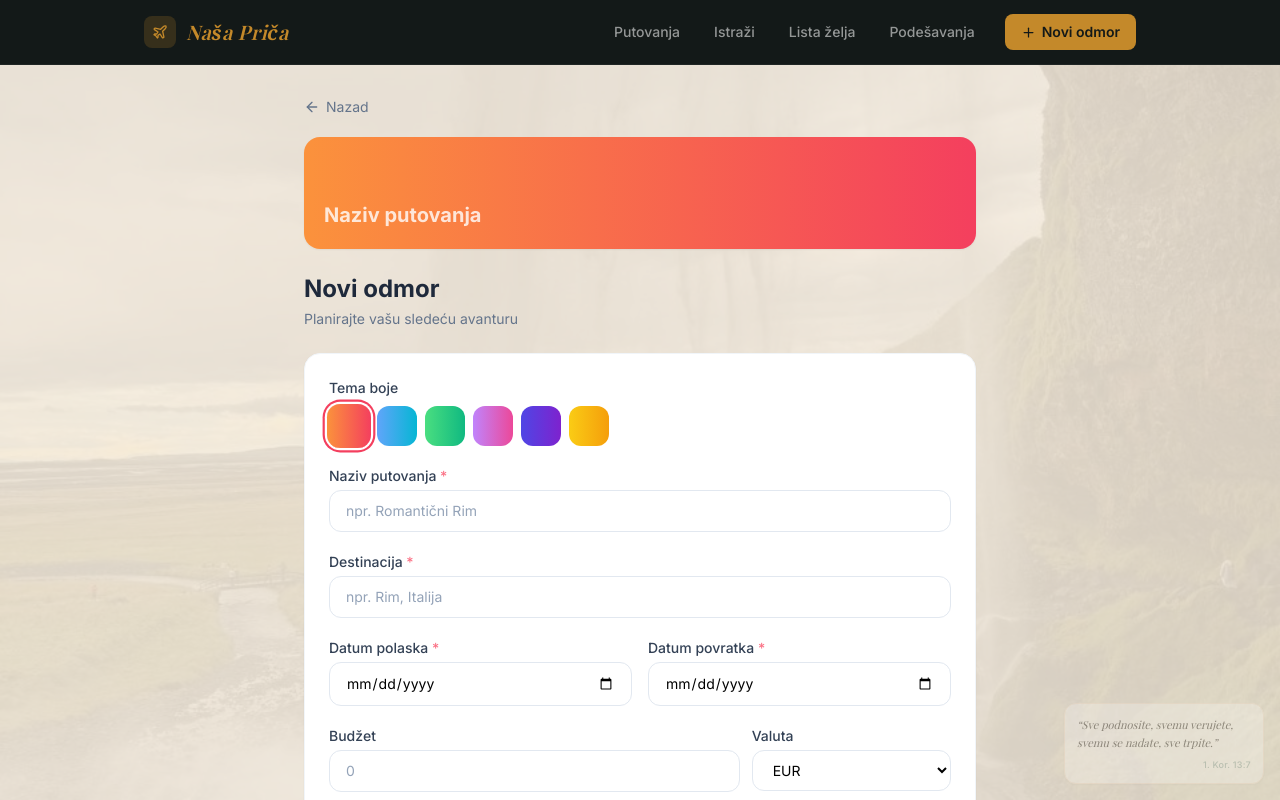
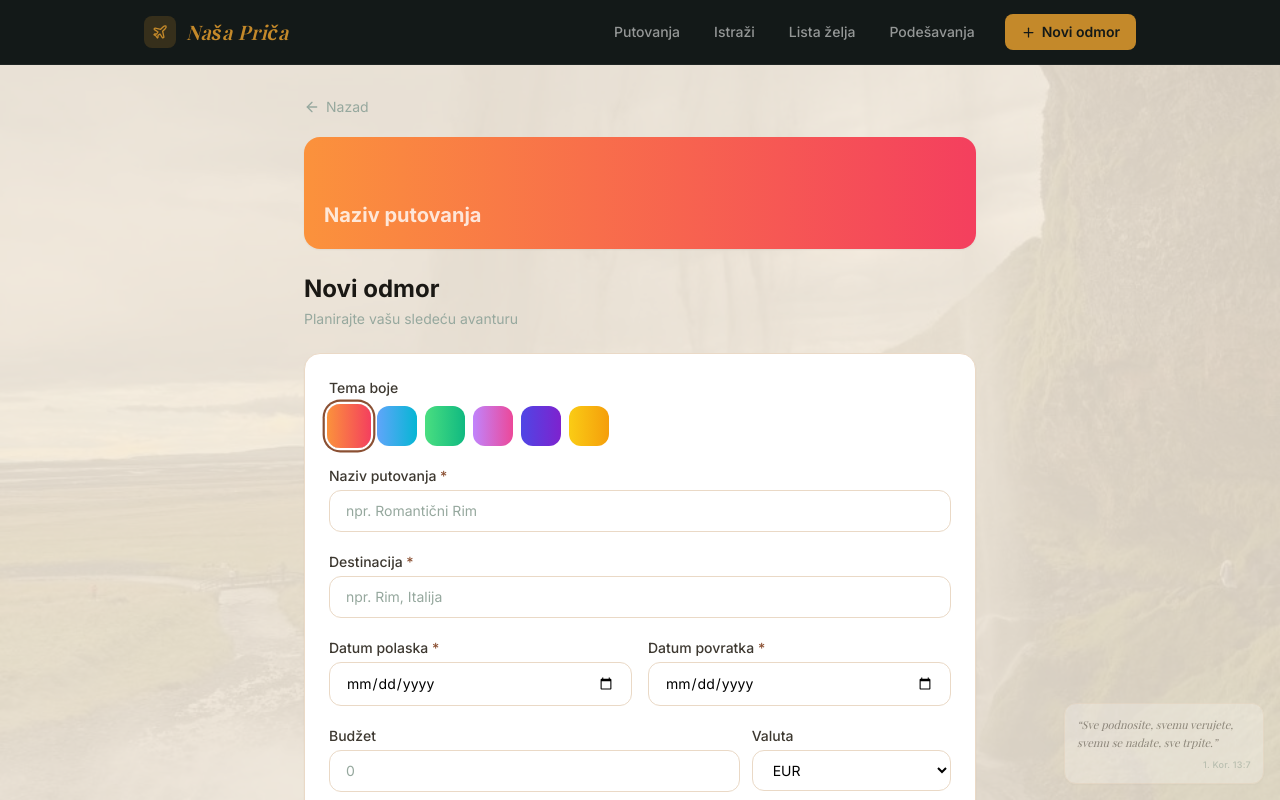
Before and after one commit to nikolaweb11/moj_meni, a React (Vite) app: page /trips/new in a window 1280 px wide. Shown: the top 800 px of the page. Built offline with nearby package versions, Linux system fonts and the light colour scheme; a web font is replaced by a local one.

Commit message:
Partial color update: replace slate-* with warm tokens in pages
https://claude.ai/code/session_01FtovTmuPvk9t6fxNgMRqzW

```diff
--- a/src/pages/BucketList.jsx
+++ b/src/pages/BucketList.jsx
@@ -9,7 +9,7 @@ const PRIORITIES = [
 ]
 
 const inputCls =
-  'border border-slate-200 rounded-xl px-4 py-2 text-sm focus:outline-none focus:ring-2 focus:ring-purple-300 bg-white placeholder-slate-400'
+  'border border-linen rounded-xl px-4 py-2 text-sm focus:outline-none focus:ring-2 focus:ring-purple-300 bg-white placeholder-mist'
 
 export default function BucketList() {
   const { bucketList } = useStore()
@@ -41,8 +41,8 @@ export default function BucketList() {
       {/* Header */}
       <div className="flex items-center justify-between mb-6">
         <div>
-          <h1 className="text-2xl font-bold text-slate-800">Lista želja ⭐</h1>
-          <p className="text-slate-500 text-sm">
+          <h1 className="text-2xl font-bold text-ink">Lista želja ⭐</h1>
+          <p className="text-mist text-sm">
             {done}/{bucketList.length} destinacija posećeno
           </p>
         </div>
@@ -56,8 +56,8 @@ export default function BucketList() {
 
       {/* Add form */}
       {showForm && (
-        <div className="bg-white rounded-2xl p-5 shadow-sm border border-slate-100 mb-6">
-          <h3 className="font-semibold text-slate-700 mb-4">Nova destinacija</h3>
+        <div className="bg-white rounded-2xl p-5 shadow-sm border border-linen mb-6">
+          <h3 className="font-semibold text-ink-light mb-4">Nova destinacija</h3>
           <div className="space-y-3">
             <div className="grid grid-cols-2 gap-3">
               <input
@@ -84,7 +84,7 @@ export default function BucketList() {
               className={`${inputCls} w-full`}
             />
             <div>
-              <p className="text-xs text-slate-500 mb-2">Prioritet</p>
+              <p className="text-xs text-mist mb-2">Prioritet</p>
               <div className="flex gap-2">
                 {PRIORITIES.map((p) => (
                   <button
@@ -94,7 +94,7 @@ export default function BucketList() {
                     className={`flex items-center gap-1.5 px-3 py-1.5 rounded-xl text-xs font-medium transition-all ${
                       form.priority === p.id
                         ? `${p.bg} ${p.text} ring-2 ring-offset-1 ring-current`
-                        : 'bg-slate-100 text-slate-500 hover:bg-slate-200'
+                        : 'bg-linen text-mist hover:bg-linen'
                     }`}
                   >
                     {p.emoji} {p.label}
@@ -111,7 +111,7 @@ export default function BucketList() {
               </button>
               <button
                 onClick={() => setShowForm(false)}
-                className="px-4 border border-slate-200 text-slate-600 text-sm py-2.5 rounded-xl hover:bg-slate-50 transition-colors"
+                className="px-4 border border-linen text-ink-light text-sm py-2.5 rounded-xl hover:bg-parchment transition-colors"
               >
                 Otkaži
               </button>
@@ -133,7 +133,7 @@ export default function BucketList() {
             className={`px-4 py-1.5 rounded-full text-sm font-medium transition-colors ${
               filter === val
                 ? 'bg-purple-600 text-white'
-                : 'bg-white text-slate-600 border border-slate-200 hover:border-purple-300 hover:text-purple-600'
+                : 'bg-white text-ink-light border border-linen hover:border-purple-300 hover:text-purple-600'
             }`}
           >
             {label}
@@ -142,16 +142,16 @@ export default function BucketList() {
       </div>
 
       {filtered.length === 0 ? (
-        <div className="text-center py-16 bg-white rounded-2xl border-2 border-dashed border-slate-200">
+        <div className="text-center py-16 bg-white rounded-2xl border-2 border-dashed border-linen">
           <div className="text-5xl mb-3">🌍</div>
-          <p className="font-semibold text-slate-600 mb-1">
+          <p className="font-semibold text-ink-light mb-1">
             {filter === 'done'
               ? 'Niste još posetili nijednu destinaciju'
               : filter === 'pending'
               ? 'Nema neposećenih destinacija'
               : 'Lista želja je prazna'}
           </p>
-          <p className="text-sm text-slate-400">
+          <p className="text-sm text-mist">
             {filter === 'all' && 'Dodajte mesta koja želite da posetite zajedno'}
           </p>
         </div>
@@ -165,19 +165,19 @@ export default function BucketList() {
                 className={`bg-white rounded-2xl p-4 shadow-sm border transition-all ${
                   item.done
                     ? 'border-green-200 opacity-75'
-                    : 'border-slate-100 hover:shadow-md hover:-translate-y-0.5'
+                    : 'border-linen hover:shadow-md hover:-translate-y-0.5'
                 }`}
               >
                 <div className="flex items-start justify-between mb-1">
                   <div className="flex-1 min-w-0">
                     <h3
-                      className={`font-bold text-slate-800 text-base ${
-                        item.done ? 'line-through text-slate-400' : ''
+                      className={`font-bold text-ink text-base ${
+                        item.done ? 'line-through text-mist' : ''
                       }`}
                     >
                       {item.destination}
                     </h3>
-                    <p className="text-sm text-slate-500">{item.country}</p>
+                    <p className="text-sm text-mist">{item.country}</p>
                   </div>
                   <span
                     className={`text-xs px-2.5 py-1 rounded-full font-medium flex-shrink-0 ml-2 ${priority.bg} ${priority.text}`}
@@ -187,16 +187,16 @@ export default function BucketList() {
                 </div>
 
                 {item.notes && (
-                  <p className="text-xs text-slate-400 mt-2 mb-3 leading-relaxed">{item.notes}</p>
+                  <p className="text-xs text-mist mt-2 mb-3 leading-relaxed">{item.notes}</p>
                 )}
 
-                <div className="flex items-center gap-2 pt-3 border-t border-slate-50 mt-3">
+                <div className="flex items-center gap-2 pt-3 border-t border-linen mt-3">
                   <button
                     onClick={() => toggleBucketItem(item.id)}
                     className={`flex items-center gap-1.5 text-xs font-medium px-3 py-1.5 rounded-lg transition-colors ${
                       item.done
                         ? 'bg-green-100 text-green-700 hover:bg-green-200'
-                        : 'bg-slate-100 text-slate-600 hover:bg-purple-100 hover:text-purple-700'
+                        : 'bg-linen text-ink-light hover:bg-purple-100 hover:text-purple-700'
                     }`}
                   >
                     {item.done ? (
@@ -209,7 +209,7 @@ export default function BucketList() {
                   </button>
                   <button
                     onClick={() => deleteBucketItem(item.id)}
-                    className="ml-auto text-slate-300 hover:text-red-400 transition-colors"
+                    className="ml-auto text-mist hover:text-red-400 transition-colors"
                   >
                     <Trash2 size={14} />
                   </button>
--- a/src/pages/NewTrip.jsx
+++ b/src/pages/NewTrip.jsx
@@ -13,7 +13,7 @@ const COLORS = [
 ]
 
 const inputCls =
-  'w-full border border-slate-200 rounded-xl px-4 py-2.5 text-sm focus:outline-none focus:ring-2 focus:ring-rose-300 bg-white placeholder-slate-400'
+  'w-full border border-linen rounded-xl px-4 py-2.5 text-sm focus:outline-none focus:ring-2 focus:ring-terra/30 bg-white placeholder-mist'
 
 export default function NewTrip() {
   const addTrip = useStore((s) => s.addTrip)
@@ -62,7 +62,7 @@ export default function NewTrip() {
     <div className="max-w-2xl mx-auto">
       <button
         onClick={() => navigate(-1)}
-        className="flex items-center gap-1.5 text-slate-500 hover:text-slate-800 text-sm mb-5 transition-colors"
+        className="flex items-center gap-1.5 text-mist hover:text-ink text-sm mb-5 transition-colors"
       >
         <ArrowLeft size={16} /> Nazad
       </button>
@@ -76,13 +76,13 @@ export default function NewTrip() {
         </span>
       </div>
 
-      <h1 className="text-2xl font-bold text-slate-800 mb-1">Novi odmor</h1>
-      <p className="text-slate-500 text-sm mb-6">Planirajte vašu sledeću avanturu</p>
+      <h1 className="text-2xl font-bold text-ink mb-1">Novi odmor</h1>
+      <p className="text-mist text-sm mb-6">Planirajte vašu sledeću avanturu</p>
 
-      <form onSubmit={handleSubmit} className="bg-white rounded-2xl p-6 shadow-sm border border-slate-100 space-y-5">
+      <form onSubmit={handleSubmit} className="bg-white rounded-2xl p-6 shadow-sm border border-linen space-y-5">
         {/* Color picker */}
         <div>
-          <label className="block text-sm font-medium text-slate-700 mb-2">Tema boje</label>
+          <label className="block text-sm font-medium text-ink-light mb-2">Tema boje</label>
           <div className="flex gap-2 flex-wrap">
             {COLORS.map((c) => (
               <button
@@ -92,7 +92,7 @@ export default function NewTrip() {
                 onClick={() => set('color', c.id)}
                 className={`w-10 h-10 rounded-xl bg-gradient-to-r ${c.cls} transition-all ${
                   form.color === c.id
-                    ? 'ring-2 ring-offset-2 ring-rose-500 scale-110'
+                    ? 'ring-2 ring-offset-2 ring-terra scale-110'
                     : 'hover:scale-105'
                 }`}
               />
@@ -102,8 +102,8 @@ export default function NewTrip() {
 
         {/* Title */}
         <div>
-          <label className="block text-sm font-medium text-slate-700 mb-1">
-            Naziv putovanja <span className="text-rose-400">*</span>
+          <label className="block text-sm font-medium text-ink-light mb-1">
+            Naziv putovanja <span className="text-terra">*</span>
           </label>
           <input
             type="text"
@@ -116,8 +116,8 @@ export default function NewTrip() {
 
         {/* Destination */}
         <div>
-          <label className="block text-sm font-medium text-slate-700 mb-1">
-            Destinacija <span className="text-rose-400">*</span>
+          <label className="block text-sm font-medium text-ink-light mb-1">
+            Destinacija <span className="text-terra">*</span>
           </label>
           <input
             type="text"
@@ -131,8 +131,8 @@ export default function NewTrip() {
         {/* Dates */}
         <div className="grid grid-cols-2 gap-4">
           <div>
-            <label className="block text-sm font-medium text-slate-700 mb-1">
-              Datum polaska <span className="text-rose-400">*</span>
+            <label className="block text-sm font-medium text-ink-light mb-1">
+              Datum polaska <span className="text-terra">*</span>
             </label>
             <input
               type="date"
@@ -142,8 +142,8 @@ export default function NewTrip() {
             />
           </div>
           <div>
-            <label className="block text-sm font-medium text-slate-700 mb-1">
-              Datum povratka <span className="text-rose-400">*</span>
+            <label className="block text-sm font-medium text-ink-light mb-1">
+              Datum povratka <span className="text-terra">*</span>
             </label>
             <input
               type="date"
@@ -158,7 +158,7 @@ export default function NewTrip() {
         {/* Budget */}
         <div className="grid grid-cols-3 gap-3">
           <div className="col-span-2">
-            <label className="block text-sm font-medium text-slate-700 mb-1">Budžet</label>
+            <label className="block text-sm font-medium text-ink-light mb-1">Budžet</label>
             <input
               type="number"
               value={form.budgetTotal}
@@ -169,7 +169,7 @@ export default function NewTrip() {
             />
           </div>
           <div>
-            <label className="block text-sm font-medium text-slate-700 mb-1">Valuta</label>
+            <label className="block text-sm font-medium text-ink-light mb-1">Valuta</label>
             <select
               value={form.currency}
               onChange={(e) => set('currency', e.target.value)}
@@ -186,7 +186,7 @@ export default function NewTrip() {
 
         {/* Description */}
         <div>
-          <label className="block text-sm font-medium text-slate-700 mb-1">Opis (opciono)</label>
+          <label className="block text-sm font-medium text-ink-light mb-1">Opis (opciono)</label>
           <textarea
             value={form.description}
             onChange={(e) => set('description', e.target.value)}
@@ -202,7 +202,7 @@ export default function NewTrip() {
 
         <button
           type="submit"
-          className="w-full bg-gradient-to-r from-rose-500 to-purple-600 text-white font-semibold py-3 rounded-xl hover:opacity-90 transition-opacity text-sm"
+          className="w-full bg-gradient-to-r from-terra to-purple-600 text-white font-semibold py-3 rounded-xl hover:opacity-90 transition-opacity text-sm"
         >
           Sačuvaj putovanje ✈️
         </button>
--- a/src/pages/Settings.jsx
+++ b/src/pages/Settings.jsx
@@ -27,7 +27,7 @@ function compressImage(file, cb) {
 }
 
 const inputCls =
-  'w-full border border-slate-200 rounded-xl px-4 py-2.5 text-sm focus:outline-none focus:ring-2 focus:ring-rose-300 bg-white placeholder-slate-400'
+  'w-full border border-linen rounded-xl px-4 py-2.5 text-sm focus:outline-none focus:ring-2 focus:ring-terra/30 bg-white placeholder-mist'
 
 export default function Settings() {
   const couple = useStore((s) => s.couple)
@@ -64,8 +64,8 @@ export default function Settings() {
   return (
     <div className="max-w-xl mx-auto space-y-5">
       <div>
-        <h1 className="text-2xl font-bold text-slate-800">Podešavanja ⚙️</h1>
-        <p className="text-slate-500 text-sm mt-1">Personalizujte vašu platformu</p>
+        <h1 className="text-2xl font-bold text-ink">Podešavanja ⚙️</h1>
+        <p className="text-mist text-sm mt-1">Personalizujte vašu platformu</p>
       </div>
 
       {/* Couple names */}
```
